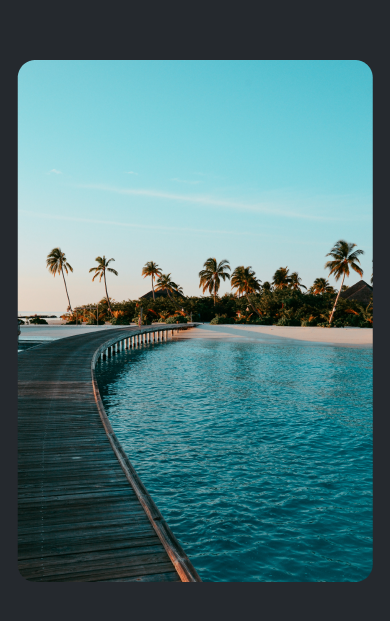
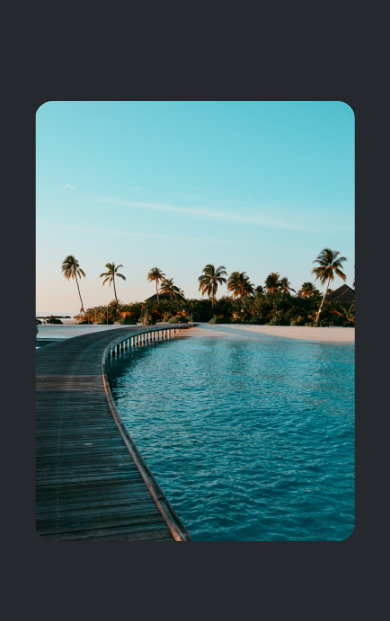
Before and after one commit to ManSangSin/sticker-smash-tutorial, a React Native app: screen / in a window 390 px wide. Shown: the part 101-722 px from the top of the page. Built offline with nearby package versions, Linux system fonts and the light colour scheme.

Commit message:
import and replace Image with ImageViewer

```diff
--- a/App.js
+++ b/App.js
@@ -1,5 +1,6 @@
 import { StatusBar } from "expo-status-bar";
 import { StyleSheet, Text, View, Image } from "react-native";
+import ImageViewer from "./components/ImageViewer";
 
 const PlaceholderImage = require("./assets/images/background-image.png");
 
@@ -7,7 +8,7 @@ export default function App() {
   return (
     <View style={styles.container}>
       <View style={styles.imageContainer}>
-        <Image source={PlaceholderImage} />
+        <ImageViewer placeholderImageSource={PlaceholderImage} />
       </View>
       <StatusBar style="auto" />
     </View>
```
